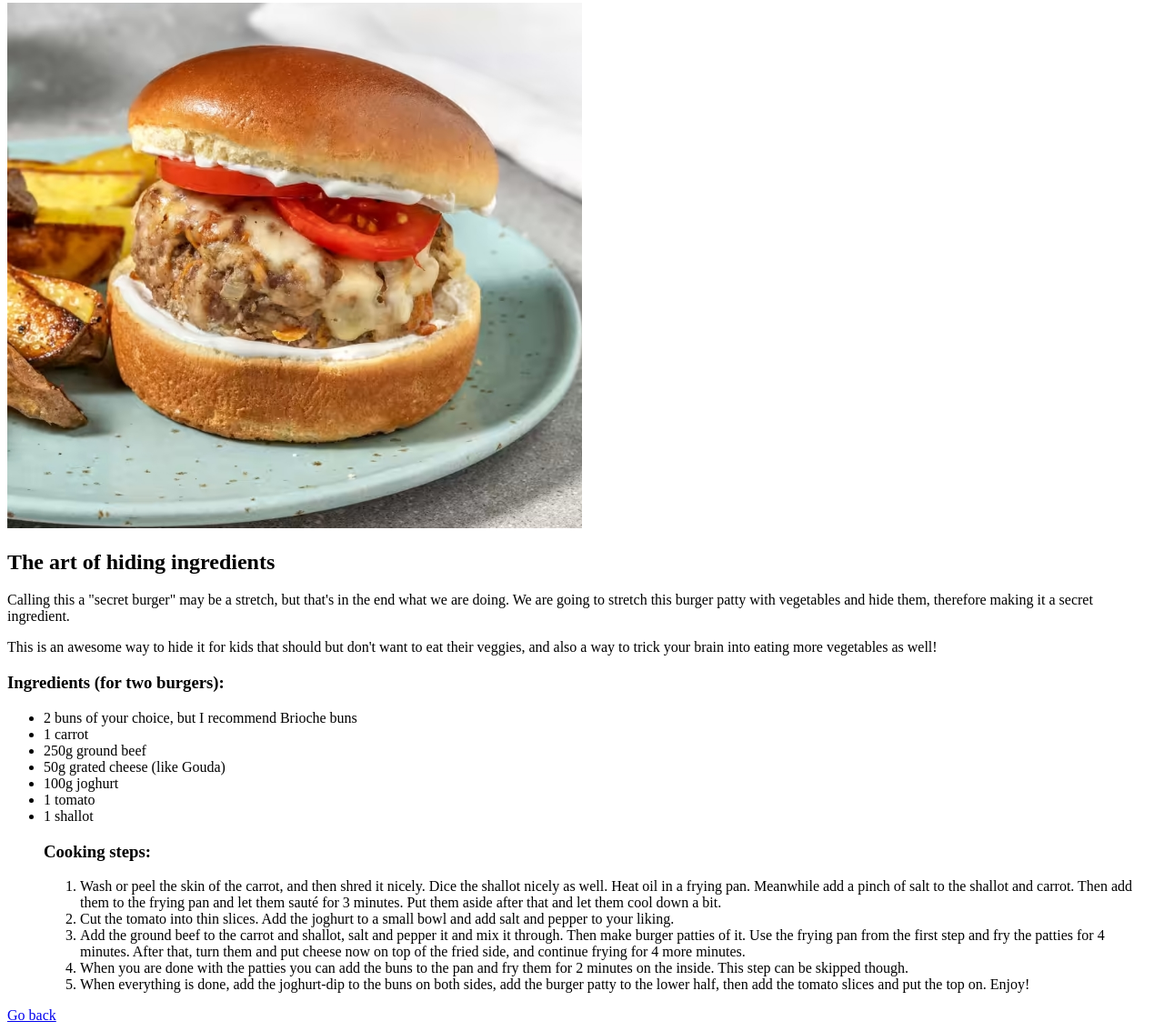
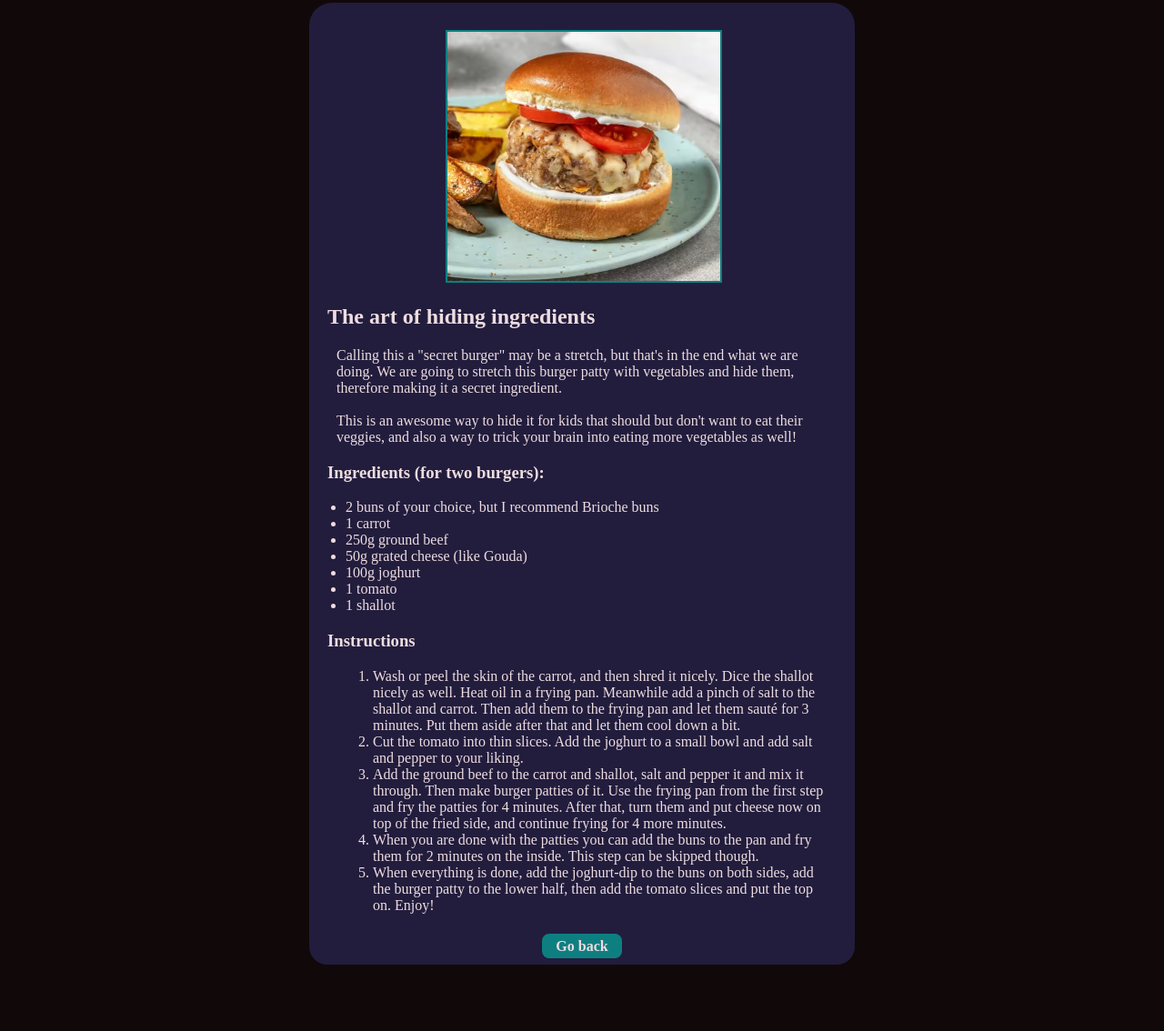
Before and after one commit to eulenain/odin-recipes, a plain HTML site: page recipes/secret-burger.html in a window 1280 px wide. Shown: the part 77-1211 px from the top of the page at 91% size. After the commit the page ends 1146 px from the top, so only its background shows below. Drawn offline with Linux system fonts and the light colour scheme.

Commit message:
Edit all files and ad style.css

```diff
--- a/recipes/secret-burger.html
+++ b/recipes/secret-burger.html
@@ -5,18 +5,24 @@
     <meta charset="UTF-8">
     <meta name="viewport" content="width=device-width, initial-scale=1.0">
     <title>Secret Burger Recipe</title>
+    <link rel="stylesheet" href="../style.css">
 </head>
 
 <body>
     <h1>The Secret Burger</h1>
-    <img src="./img/secret-burger.jpg" width="50%"
+    <div>
+        <img class="img" src="./img/secret-burger.jpg" width="200"
             alt="A brioche burger bun with a thick vegetable and meat patty plus tomato slices">
         <h2>The art of hiding ingredients</h2>
-    <p>Calling this a "secret burger" may be a stretch, but that's in the end what we are doing.
+        <p class="pages-text">Calling this a "secret burger" may be a stretch, but that's in the end what we are doing.
             We are going to stretch this burger patty with vegetables and hide them, therefore making it
-        a secret ingredient.</p>
-    <p>This is an awesome way to hide it for kids that should but don't want to eat their veggies,
-        and also a way to trick your brain into eating more vegetables as well!</p>
+            a secret ingredient.
+            <br>
+            <br>
+            This is an awesome way to hide it for kids that should but don't want to eat their
+            veggies,
+            and also a way to trick your brain into eating more vegetables as well!
+        </p>
         <h3>Ingredients (for two burgers):</h3>
         <ul>
             <li>2 buns of your choice, but I recommend Brioche buns</li>
@@ -26,14 +32,19 @@
             <li>100g joghurt</li>
             <li>1 tomato</li>
             <li>1 shallot</li>
-        <h3>Cooking steps:</h3>
-        <ol>
-            <li>Wash or peel the skin of the carrot, and then shred it nicely. Dice the shallot nicely as well. Heat oil
-                in a frying pan. Meanwhile add a pinch of salt to the shallot and carrot. Then add them to the frying
+        </ul>
+        <h3>Instructions</h3>
+        <ol class="container-recipes">
+            <li>Wash or peel the skin of the carrot, and then shred it nicely. Dice the shallot nicely as well. Heat
+                oil
+                in a frying pan. Meanwhile add a pinch of salt to the shallot and carrot. Then add them to the
+                frying
                 pan and let them sauté for 3 minutes. Put them aside after that and let them cool down a bit.</li>
-            <li>Cut the tomato into thin slices. Add the joghurt to a small bowl and add salt and pepper to your liking.
+            <li>Cut the tomato into thin slices. Add the joghurt to a small bowl and add salt and pepper to your
+                liking.
             </li>
-            <li>Add the ground beef to the carrot and shallot, salt and pepper it and mix it through. Then make burger
+            <li>Add the ground beef to the carrot and shallot, salt and pepper it and mix it through. Then make
+                burger
                 patties of it. Use the frying pan from the first step and fry the patties for 4 minutes. After that,
                 turn them and put cheese now on top of the fried side, and continue frying for 4 more minutes.</li>
             <li>When you are done with the patties you can add the buns to the pan and fry them for 2 minutes on the
@@ -41,8 +52,12 @@
             <li>When everything is done, add the joghurt-dip to the buns on both sides, add the burger patty to the
                 lower half, then add the tomato slices and put the top on. Enjoy!</li>
         </ol>
-    </ul>
-    <a href="../index.html">Go back</a>
+        <div style="text-align: center">
+            <a class="primary-button" href="../index.html">Go back</a>
+        </div>
+    </div>
+    </div>
+
 </body>
 
 </html>
--- /dev/null
+++ b/style.css
@@ -0,0 +1,70 @@
+* {
+    size: 18px;
+    color: #eedde0;
+
+}
+
+body {
+    background-color: #11080a;
+}
+
+img {
+    border: 2px solid #0e7f81;
+    width: 300px;
+    height: auto;
+    margin-top: 30px;
+    margin-left: 150px;
+}
+
+h1 {
+    text-align: center;
+}
+
+h2,
+h3 {
+    margin-left: 20px;
+}
+
+div {
+
+    width: 600px;
+    height: auto;
+    border-radius: 25px;
+    background: #221d3d;
+    margin: auto;
+}
+
+.container {
+    text-align: center;
+}
+
+.container-recipes {
+    margin-left: 30px;
+    margin-right: 30px;
+}
+
+.ul-centered {
+    display: inline-block;
+    text-align: left;
+}
+
+.primary-button {
+
+    float: center;
+    list-style: none;
+    text-align: center;
+    font-weight: bold;
+    width: 180px;
+    margin-top: 5px;
+    margin-bottom: 5px;
+    text-decoration: none;
+    line-height: 40px;
+    background-color: #0e7f81;
+    border-radius: 8px;
+    padding: 5px 15px;
+}
+
+.pages-text {
+    margin-left: 30px;
+    margin-right: 30px;
+}
```
Also changed, not shown: index.html (+17 -7 lines), recipes/chicken-alfredo.html (+37 -14 lines), recipes/salted-caramel-brownies.html (+26 -11 lines), 1 other file. Lines whose indentation alone changed are shown as unchanged.
